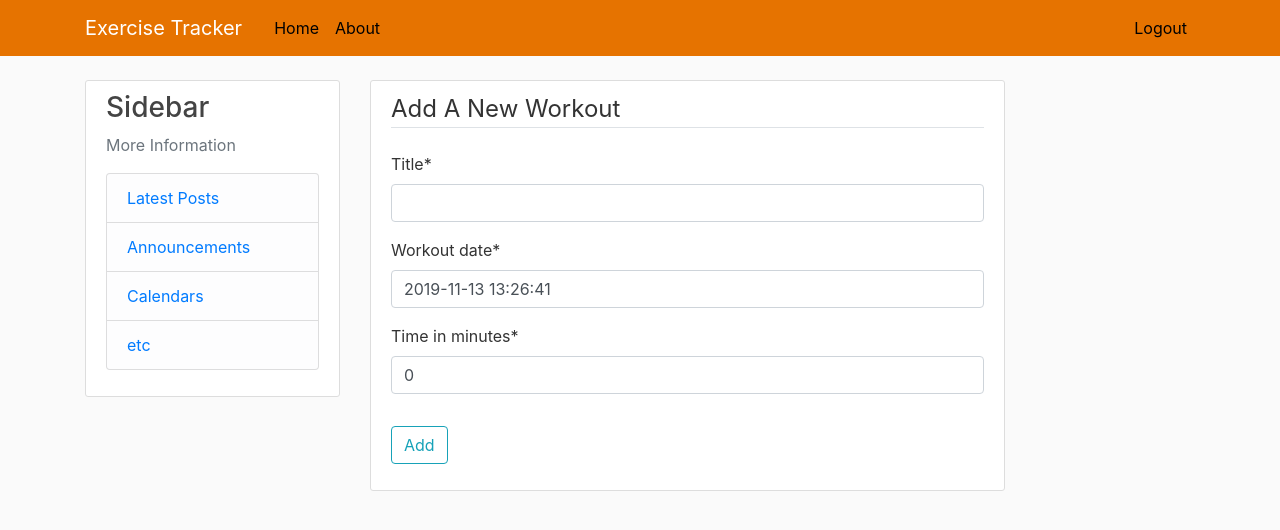
After one commit to MarkyMan4/exercise-tracker, a Django app: page /workout/new/ in a window 1280 px wide. The commit adds this page. Shown: the top 530 px of the page. Run offline with Django 3.2, Linux system fonts and the light colour scheme; a user stored in the database is signed in; some libraries are stand-ins or nearby versions.

Commit message:
working on creating workouts

```diff
--- a/exercise_tracker/tracker/admin.py
+++ b/exercise_tracker/tracker/admin.py
@@ -1,6 +1,6 @@
 from django.contrib import admin
-from .models import Entry, Exercise, EntryLookup
+from .models import Workout, Exercise, Entry
 
+admin.site.register(Workout)
+admin.site.register(Exercise)
 admin.site.register(Entry)
-admin.site.register(Exercise)
-admin.site.register(EntryLookup)
--- a/exercise_tracker/tracker/models.py
+++ b/exercise_tracker/tracker/models.py
@@ -2,10 +2,10 @@ from django.db import models
 from django.utils import timezone
 from django.contrib.auth.models import User
 
-class Entry(models.Model):
+class Workout(models.Model):
 	title = models.CharField(max_length=100)
 	time_in_minutes = models.IntegerField(default = 0)
-	date_posted = models.DateTimeField(default=timezone.now())
+	workout_date = models.DateTimeField(default=timezone.now())
 	author = models.ForeignKey(User, on_delete=models.CASCADE)
 
 class Exercise(models.Model):
@@ -18,8 +18,7 @@ class Exercise(models.Model):
         )
     )
 
-class EntryLookup(models.Model):
-	entry = models.ForeignKey(Entry, on_delete=models.CASCADE)
+class Entry(models.Model):
+	entry = models.ForeignKey(Workout, on_delete=models.CASCADE)
 	exercise = models.ForeignKey(Exercise, on_delete=models.CASCADE)
 	sets = models.IntegerField(default = 0)
-	reps = models.IntegerField(default = 0)
--- a/exercise_tracker/tracker/templates/tracker/base.html
+++ b/exercise_tracker/tracker/templates/tracker/base.html
@@ -11,11 +11,8 @@
 
     <link rel="stylesheet" type="text/css" href="{% static 'tracker/main.css' %}">
 
-    {% if title %}
-		<title>Tracker - {{ title }}</title>
-	{% else %}
-		<title>Tracker</title>
-	{% endif %}
+    <title>Tracker</title>
+
   </head>
   <body>
 	<header class="site-header">
@@ -59,7 +56,7 @@
 					</p>
 	      		</div>
 	    	</div>
-			<div class="col-md-8">
+			<div class="col-md-7">
 				{% if messages %}
 					{% for message in messages %}
 						<div class="alert alert-{{ messages.tags }}">
@@ -68,6 +65,9 @@
 					{% endfor %}
 				{% endif %}
 				{% block content %}{% endblock %}
+			</div>
+			<div class="col-md-2">
+				{% block right-side %}{% endblock %}
 			</div>
 		</div>
 	</main>
--- /dev/null
+++ b/exercise_tracker/tracker/templates/tracker/workout_form.html
@@ -0,0 +1,16 @@
+{% extends "tracker/base.html" %}
+{% load crispy_forms_tags %}
+{% block content %}
+	<div class="content-section">
+		<form method="POST">
+			{% csrf_token %}
+			<fieldset class="form-group">
+				<legend class="border-bottom mb-4">Add A New Workout</legend>
+				{{ form|crispy }}
+			</fieldset>
+			<div class="form-group">
+				<button class="btn btn-outline-info" type="submit">Add</button>
+			</div>
+		</form>
+	</div>
+{% endblock content %}
--- a/exercise_tracker/tracker/urls.py
+++ b/exercise_tracker/tracker/urls.py
@@ -1,6 +1,8 @@
 from django.urls import path
+from .views import WorkoutCreateView
 from . import views
 
 urlpatterns = [
     path('', views.dashboard, name='tracker-dashboard'),
+    path('workout/new/', WorkoutCreateView.as_view(), name='workout-create'),
 ]
--- a/exercise_tracker/tracker/views.py
+++ b/exercise_tracker/tracker/views.py
@@ -1,14 +1,16 @@
 from django.shortcuts import render
 from django.views.generic import ListView
 from tracker.models import Entry
-from tracker.models import EntryLookup
+from tracker.models import Workout
+from django.contrib.auth.mixins import LoginRequiredMixin
+from django.views.generic import DetailView, CreateView, UpdateView, DeleteView
+from django import forms
 
-# print(EntryLookup)
 
 def dashboard(request):
 	# only entries for current user should show
-	workouts = Entry.objects.filter(author_id = request.user.id).order_by('-date_posted')
-	entries = EntryLookup.objects.filter(entry_id__in=workouts)
+	workouts = Workout.objects.filter(author_id = request.user.id).order_by('-workout_date')
+	entries = Entry.objects.filter(entry_id__in=workouts)
 	context = {
 		'workouts': workouts,
 		'entries': entries
@@ -17,12 +19,27 @@ def dashboard(request):
 	return render(request, 'tracker/dashboard.html', context)
 
 class DashboardView(ListView):
-	model = EntryLookup.objects.filter()
+	model = Entry.objects.filter()
 	template_name = 'tracker/dashboard.html'
 	context_object_name = 'entries'
 
 	def get_context_data(self, **kwargs):
 	    context = super(DashboardView, self).get_context_data(**kwargs)
-	    data = EntryLookup.objects.all()
+	    data = Entry.objects.all()
 	    context.update({'data': data})
 	    return context
+
+# class WorkoutCreateForm(forms.Form):
+# 	class Meta:
+# 		model = Workout
+
+# 	title = forms.CharField(label='Workout Name')
+# 	title = forms.CharField(label='Workout Name')
+# 	workout_date = forms.DateTimeField(label='Date of Workout')
+# 	time_in_minutes = forms.IntegerField(label='Time in Minutes')
+
+# LoginRequiredMixin makes it so that a user who isn't logged in can't access
+# the page to create a view
+class WorkoutCreateView(LoginRequiredMixin, CreateView):
+	model = Workout
+	fields = ['title', 'workout_date', 'time_in_minutes']
```
Also changed, not shown: exercise_tracker/tracker/templates/tracker/dashboard.html (+13 -2 lines), exercise_tracker/db.sqlite3, exercise_tracker/tracker/migrations/0003_auto_20191112_2018.py (added), exercise_tracker/tracker/migrations/0004_auto_20191112_2019.py (added), exercise_tracker/tracker/migrations/0005_auto_20191112_2116.py (added), exercise_tracker/tracker/migrations/0006_auto_20191112_2208.py (added).
